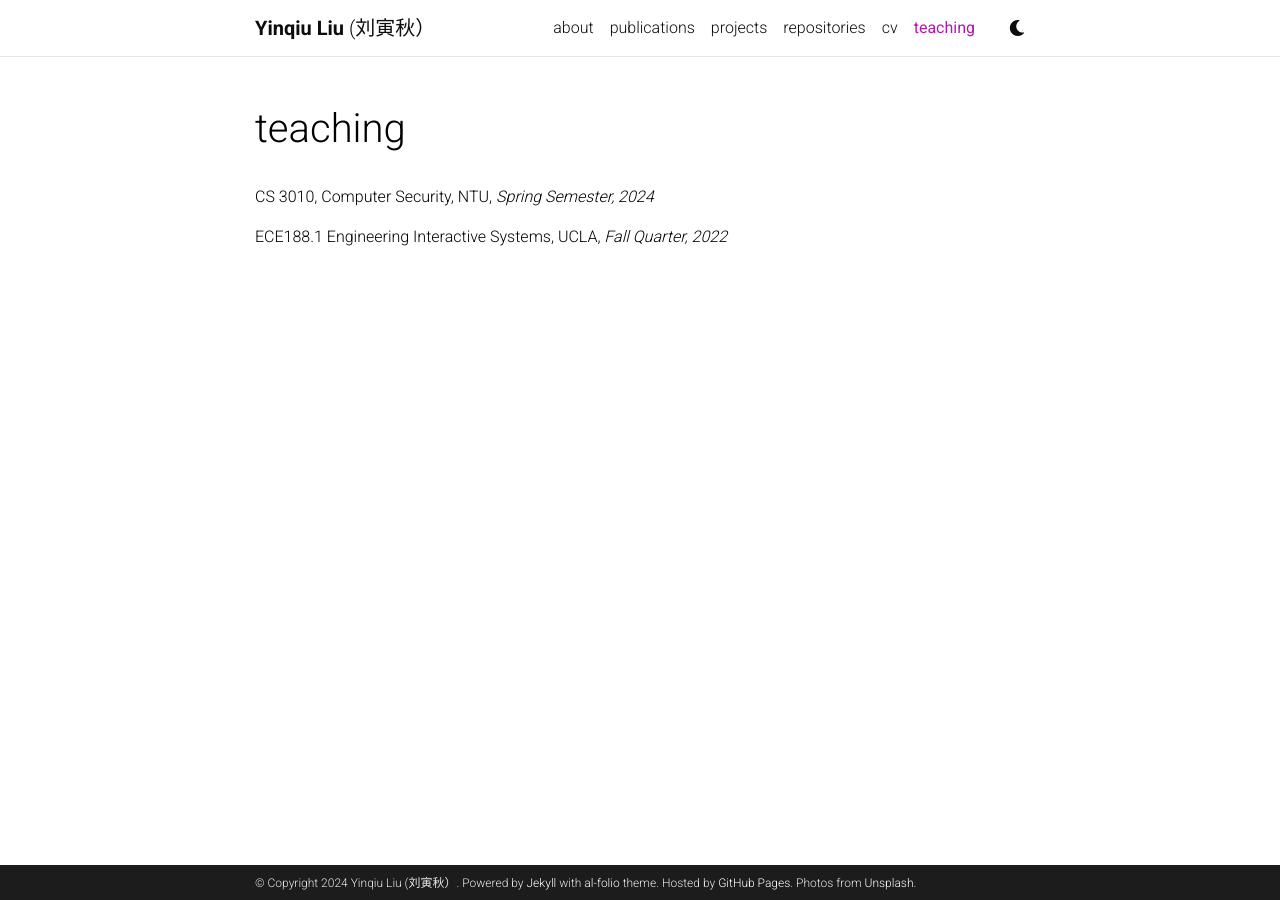
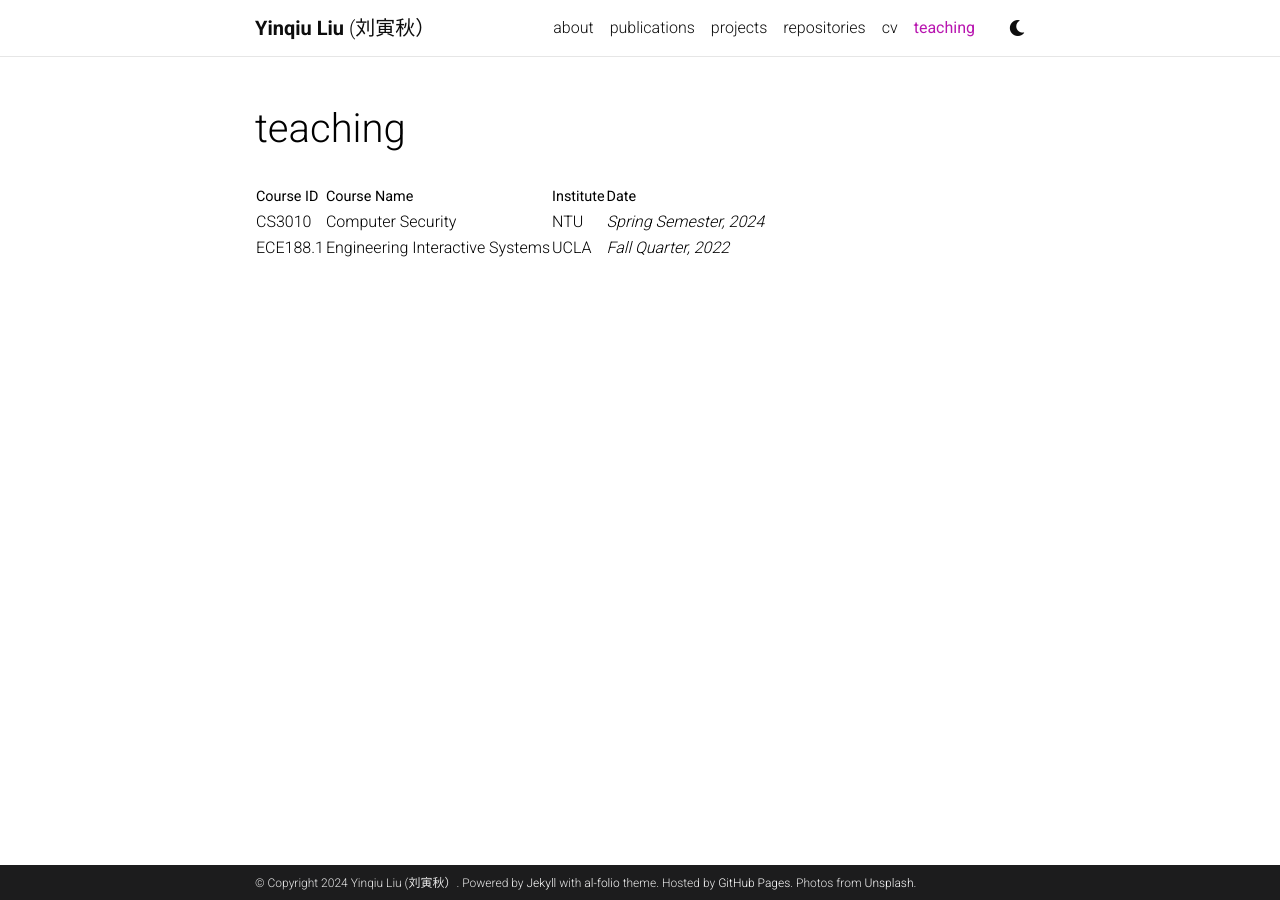
Before and after one commit to yinqiuliu/yinqiuliu.github.io, a Jekyll site: the page built from _pages/teaching.md, in a window 1280 px wide. Built offline with Jekyll 4.4.1, drawn with Linux system fonts in a browser that asks for light colours; comment, search, counter and statistics services are not loaded; a style sheet for code colours, icons or effects is not loaded.

Commit message:
Update teaching.md

```diff
--- a/_pages/teaching.md
+++ b/_pages/teaching.md
@@ -7,6 +7,7 @@ nav: true
 nav_order: 5
 ---
 
-CS 3010, Computer Security, NTU, *Spring Semester, 2024*
-
-ECE188.1 Engineering Interactive Systems, UCLA, *Fall Quarter, 2022*
+|  Course ID   | Course Name  |  Institute | Date |
+|  ----  | ----  | ----| ----|
+| CS3010  | Computer Security | NTU | *Spring Semester, 2024* |
+| ECE188.1  | Engineering Interactive Systems | UCLA | *Fall Quarter, 2022*|
```
